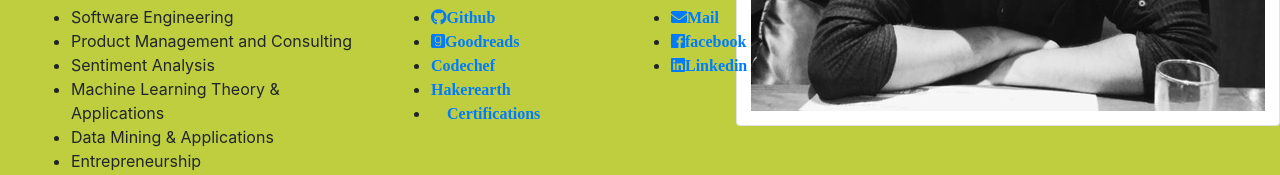
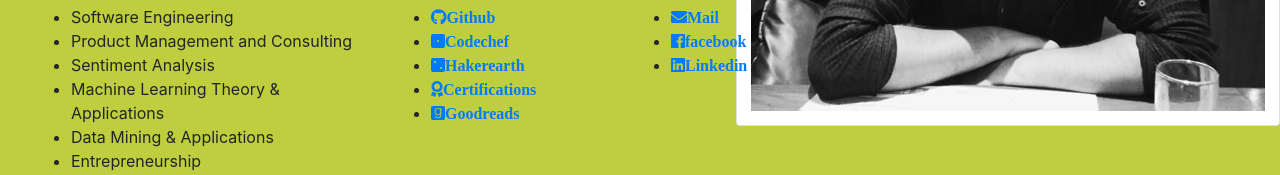
Before and after one commit to gitvivekgupta/vg, a plain HTML site: page index.html in a window 1280 px wide. Shown: the part 471-646 px from the top of the page. Drawn offline with nearby package versions, Linux system fonts and the light colour scheme.

Commit message:
Update index.html

```diff
--- a/index.html
+++ b/index.html
@@ -122,23 +122,23 @@
                     </a>
                 </li>
                 <li>
-                    <a itemprop="sameAs" href="https://www.goodreads.com/user/show/66181504-vivek-gupta" target="_blank">
-                        <i class="fab fa-goodreads"><b>Goodreads</b></i>
-                    </a>
-                </li>
-                <li>
                     <a itemprop="sameAs" href="https://www.codechef.com/users/pinkman61">
-                        <i class="fab fa-codechef"><b>Codechef</b></i>
+                        <i class="fas fa-dice-one"><b>Codechef</b></i>
                     </a>
                 </li>
                 <li>
                     <a itemprop="sameAs" href="https://www.hackerearth.com/@vivekgupta92750">
-                        <i class="fab fa-hackerearth"><b>Hakerearth</b></i>
+                        <i class="fas fa-dice-two"><b>Hakerearth</b></i>
                     </a>
                 </li>
                 <li>
                     <a itemprop="sameAs" href="./view/certi.html">
-                        <i class="fab fa-certificate"><b>Certifications</b></i>
+                        <i class="fas fa-award"><b>Certifications</b></i>
+                    </a>
+                </li>
+		<li>
+                    <a itemprop="sameAs" href="https://www.goodreads.com/user/show/66181504-vivek-gupta" target="_blank">
+                        <i class="fab fa-goodreads"><b>Goodreads</b></i>
                     </a>
                 </li>
 
```
